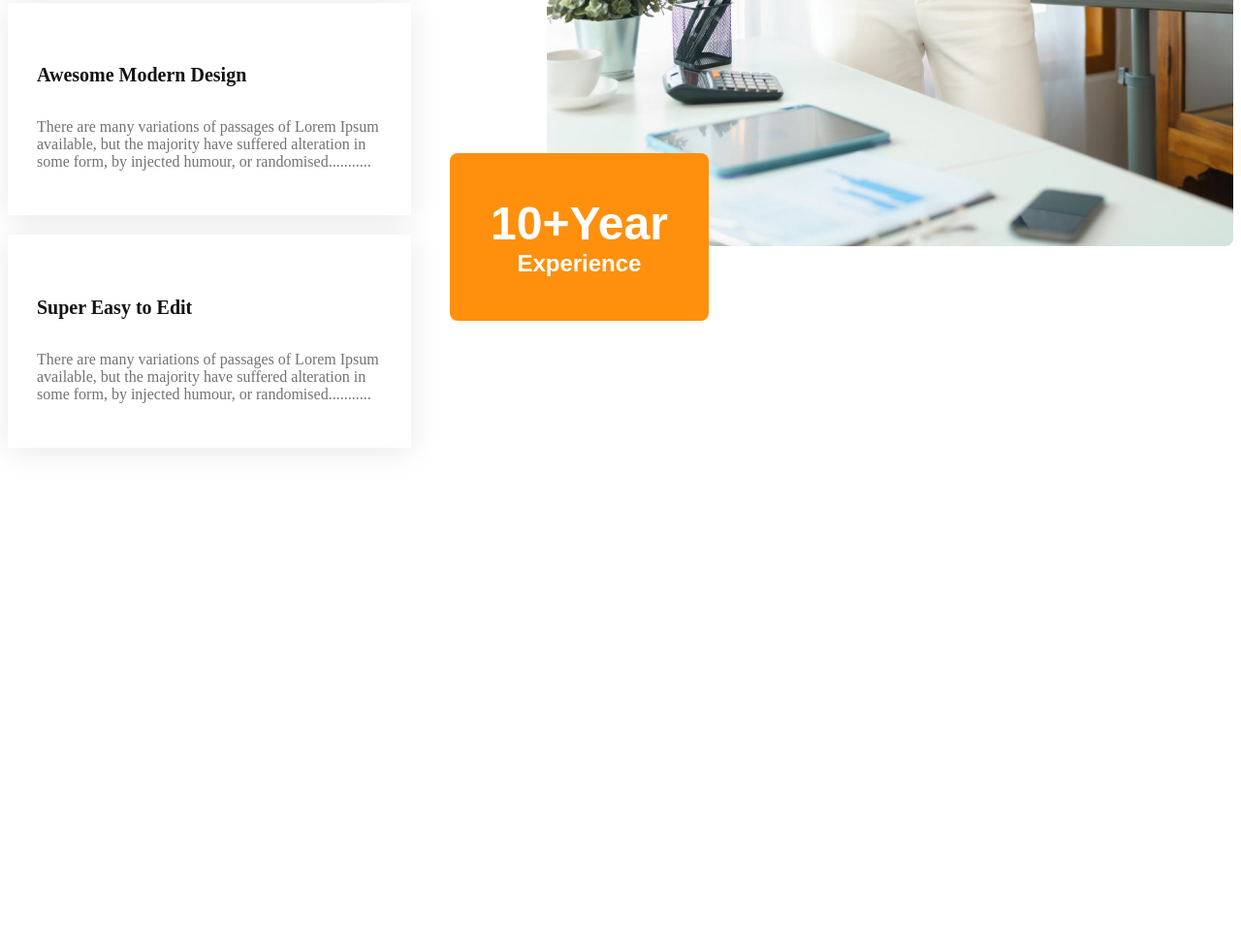
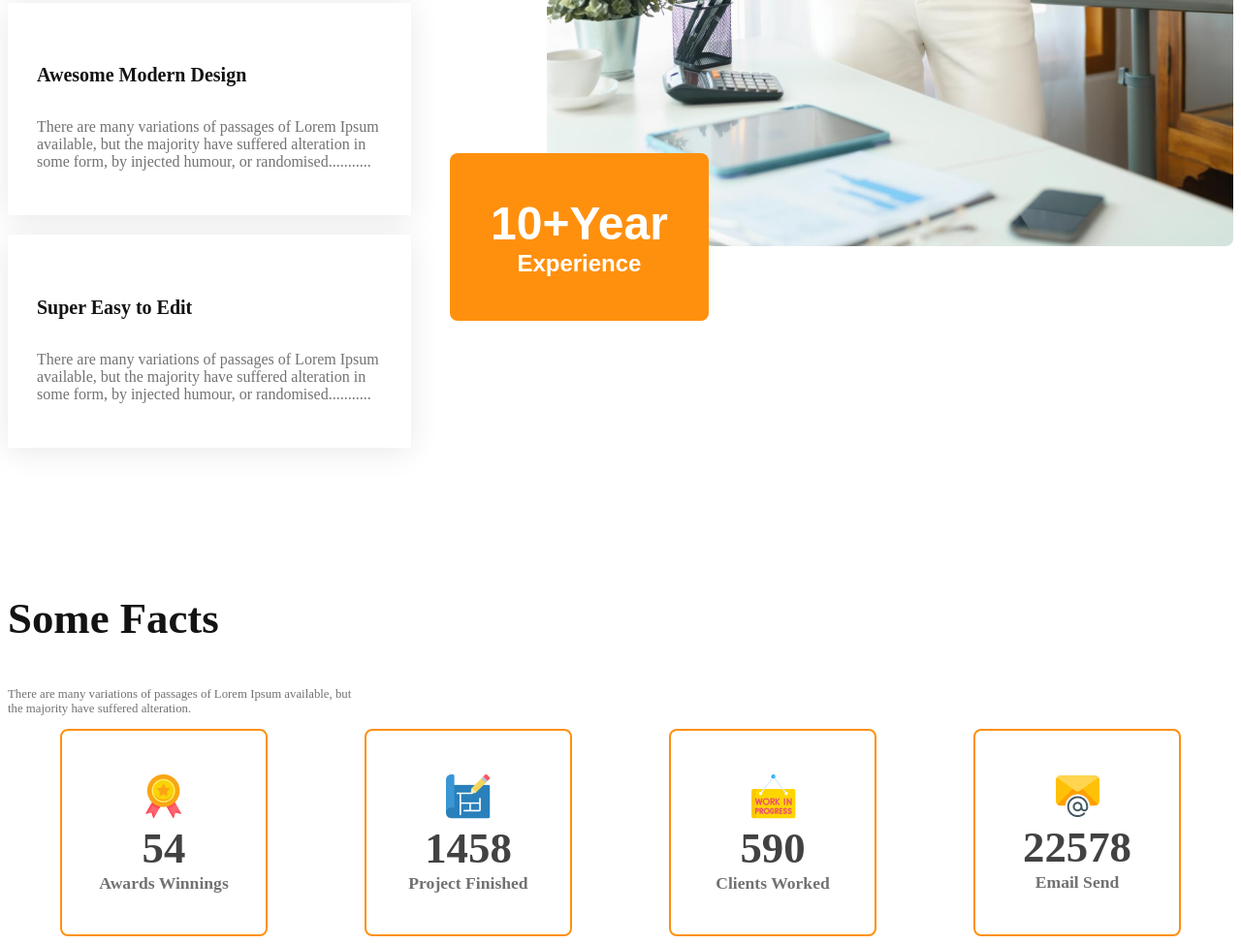
Before and after one commit to rifatsamjid/g3-architects-resources, a plain HTML site: page index.html in a window 1280 px wide. Shown: the part 2912-3886 px from the top of the page at 97% size. Before the commit the page ends 3402 px from the top, so only its background shows below. Drawn offline with Linux system fonts and the light colour scheme.

Commit message:
add some facts

```diff
--- a/css/style.css
+++ b/css/style.css
@@ -180,6 +180,42 @@ main {
 }
 
 
+/* Some Facts */
+.facts-section {
+    margin-top: 130px;
+}
+.facts-title {
+    font-size: 2.8rem;
+    font-weight: bold;
+}
+.facts-description {
+    font-size: 0.8rem;
+}
+.facts-container {
+    display: flex;
+    gap: 100px;
+    justify-content: center;
+}
+.facts-card {
+    border: 2px solid rgba(255, 144, 14, 1);
+    border-radius: 8px;
+    width: 140px;
+    height: 120px;
+    justify-content: center;
+    text-align: center;
+   padding: 45px 35px;
+}
+.facts-number {
+    font-weight: bold;
+    font-size: 2.8rem;
+    margin: 0;
+}
+.facts-name {
+    font-weight: 600;
+    font-size: 1.1rem;
+    margin: 0;
+}
+
 
 
 
--- a/index.html
+++ b/index.html
@@ -69,24 +69,28 @@
                 </p>
                 <div class="Features-item">
                     <h5 class="Features-item-title text-gray">Dexktop & Mobile Version</h5>
-                    <p class="Features-item-description text-lite-gray">There are many variations of passages of Lorem Ipsum available, but the majority have suffered
+                    <p class="Features-item-description text-lite-gray">There are many variations of passages of Lorem
+                        Ipsum available, but the majority have suffered
                         alteration in some form, by injected humour, or randomised...........</p>
                 </div>
                 <div class="Features-item">
                     <h5 class="Features-item-title text-gray">
                         Drag & Drop Builder
                     </h5>
-                    <p  class="Features-item-description text-lite-gray">There are many variations of passages of Lorem Ipsum available, but the majority have suffered
+                    <p class="Features-item-description text-lite-gray">There are many variations of passages of Lorem
+                        Ipsum available, but the majority have suffered
                         alteration in some form, by injected humour, or randomised...........</p>
                 </div>
                 <div class="Features-item">
                     <h5 class="Features-item-title text-gray">Awesome Modern Design</h5>
-                    <p  class="Features-item-description text-lite-gray">There are many variations of passages of Lorem Ipsum available, but the majority have suffered
+                    <p class="Features-item-description text-lite-gray">There are many variations of passages of Lorem
+                        Ipsum available, but the majority have suffered
                         alteration in some form, by injected humour, or randomised...........</p>
                 </div>
                 <div class="Features-item">
                     <h5 class="Features-item-title text-gray">Super Easy to Edit</h5>
-                    <p  class="Features-item-description text-lite-gray">There are many variations of passages of Lorem Ipsum available, but the majority have suffered
+                    <p class="Features-item-description text-lite-gray">There are many variations of passages of Lorem
+                        Ipsum available, but the majority have suffered
                         alteration in some form, by injected humour, or randomised...........</p>
                 </div>
             </div>
@@ -99,6 +103,34 @@
                 </button>
             </div>
         </section>
+        <!-- Some Facts -->
+        <section class="facts-section">
+            <h3 class="facts-title text-gray">Some Facts</h3>
+            <p class="facts-description text-lite-gray">There are many variations of passages of Lorem Ipsum available, but <br> the majority have suffered
+                alteration.</p>
+            <div class="facts-container">
+                <div class="facts-card">
+                    <img src="images/icons/ribon.png" alt="">
+                    <h4 class="facts-number text-lite-color">54</h4>
+                    <h5 class="facts-name text-lite-gray">Awards Winnings</h5>
+                </div>
+                <div  class="facts-card">
+                    <img src="images/icons/projects.png" alt="">
+                    <h4 class="facts-number text-lite-color">1458</h4>
+                    <h5 class="facts-name text-lite-gray">Project Finished</h5>
+                </div>
+                <div  class="facts-card">
+                    <img src="images/icons/customers.png" alt="">
+                    <h4 class="facts-number text-lite-color">590</h4>
+                    <h5 class="facts-name text-lite-gray">Clients Worked</h5>
+                </div>
+                <div  class="facts-card">
+                    <img src="images/icons/email.png" alt="">
+                    <h4 class="facts-number text-lite-color">22578</h4>
+                    <h5 class="facts-name text-lite-gray">Email Send</h5>
+                </div>
+            </div>
+        </section>
     </main>
     <footer>
 
```
